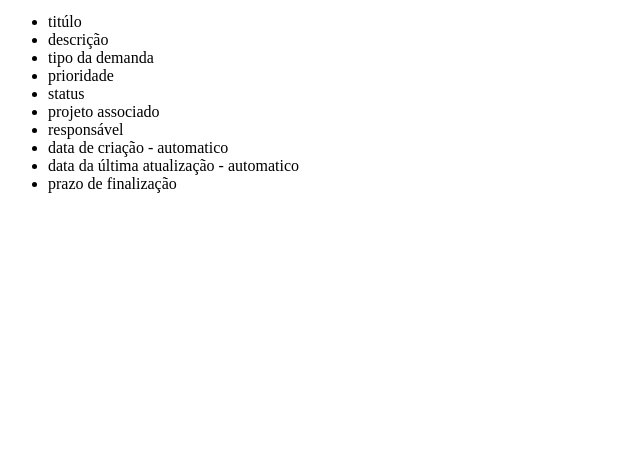
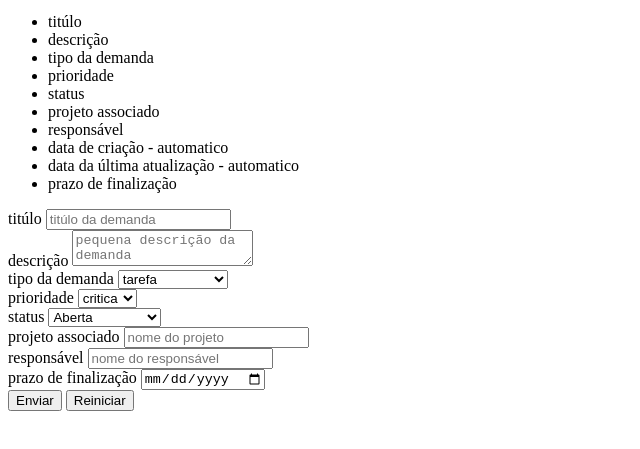
Before and after one commit to macielis/PI-II-TIME-14, a plain HTML site: page cadastro-edicao-demanda.html in a window 1280 px wide. Shown: the part 101-550 px from the top of the page, without its empty margins (0-640 px from the left). Drawn offline with Linux system fonts and the light colour scheme.

Commit message:
fiz o esqueleto do formulário da criação das demandas

```diff
--- a/cadastro-edicao-demanda.html
+++ b/cadastro-edicao-demanda.html
@@ -22,5 +22,60 @@
         <li>data da última atualização - automatico</li>
         <li>prazo de finalização</li>
     </ul>
+
+    <form>
+        <div>
+            <label>titúlo</label>
+            <input placeholder="titúlo da demanda">
+        </div>
+        <div>
+            <label>descrição</label>
+            <textarea placeholder="pequena descrição da demanda"></textarea>
+        </div>
+        <div>
+            <label>tipo da demanda</label>
+            <select>
+                <option>tarefa</option>
+                <option>defeito</option>
+                <option>melhoria</option>
+                <option>documentação</option>
+            </select>
+        </div>
+        <div>
+            <label>prioridade</label>
+            <select>
+                <option>critica</option>
+                <option>alta</option>
+                <option>media</option>
+                <option>baixa</option>
+            </select>
+        </div>
+        <div>
+            <label>status</label>
+            <select>
+                <option>Aberta</option>
+                <option>Em andamento</option>
+                <option>Em revisão</option>
+                <option>Concluída</option>
+                <option>Cancelada</option>
+            </select>
+        </div>
+        <div>
+            <label>projeto associado</label>
+            <input placeholder="nome do projeto">
+        </div>
+        <div>
+            <label>responsável</label>
+            <input placeholder="nome do responsável">
+        </div>
+        <div>
+            <label>prazo de finalização</label>
+            <input type="date">
+        </div>
+        <div>
+            <input type="submit" value="Enviar">
+            <input type="reset" value="Reiniciar">
+        </div>
+    </form>
 </body>
 </html>
```
